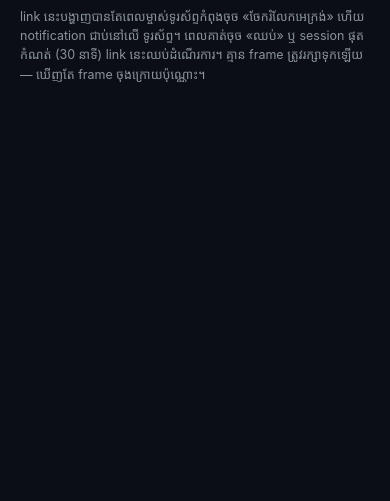
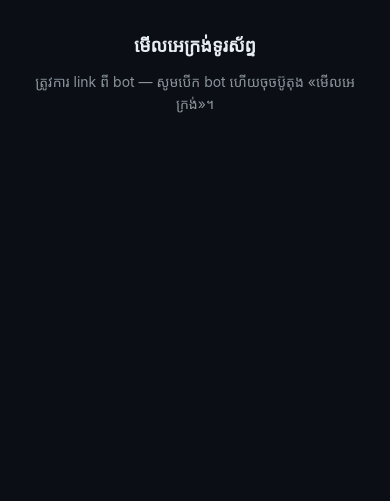
Before and after one commit to kitreaksa78-debug/pyapp-builder, a Flask app: page /s/app in a window 390 px wide. Shown: the part 343-844 px from the top of the page. Run offline with Flask 3, Linux system fonts and the light colour scheme; some libraries are stand-ins or nearby versions.

Commit message:
Let the live view open as a Telegram Mini App from the bot message.
The viewer link only worked in a browser, so the phone owner had to leave
Telegram to watch. There is now a fixed Mini App entry at /s/app that reads the
startapp code and opens the viewer, and the start message carries a matching
button once TELEGRAM_MINIAPP_NAME is set.

🤖 Generated with Codebuff
Co-Authored-By: Codebuff <noreply@codebuff.com>

```diff
--- a/render.yaml
+++ b/render.yaml
@@ -28,3 +28,5 @@ services:
         sync: false
       - key: SCREENSHARE_BASE_URL
         sync: false
+      - key: TELEGRAM_MINIAPP_NAME
+        sync: false
--- a/screenshare.py
+++ b/screenshare.py
@@ -215,8 +215,28 @@ def bot_username() -> str:
     return name
 
 
-def notify_telegram(text: str) -> bool:
-    """ផ្ញើសារទៅ bot Telegram (env `TELEGRAM_BOT_TOKEN` + `TELEGRAM_CHAT_ID` ឬ chat ចុងក្រោយ)។"""
+def miniapp_name() -> str:
+    """short name របស់ Telegram Mini App (env `TELEGRAM_MINIAPP_NAME`, ឧ. `share`)។"""
+    return (os.environ.get("TELEGRAM_MINIAPP_NAME") or "").strip().lstrip("@")
+
+
+def miniapp_link(code: str = "") -> str:
+    """Link ទៅ Mini App — `t.me/<bot>/<app>?startapp=<code>`; គ្មាន env → ខ្សែទទេ។"""
+    name = miniapp_name()
+    bot = bot_username()
+    if not name or not bot:
+        return ""
+    link = f"https://t.me/{bot}/{name}"
+    if code:
+        link += "?startapp=" + code.strip().upper()
+    return link
+
+
+def notify_telegram(text: str, button_url: str = "") -> bool:
+    """ផ្ញើសារទៅ bot Telegram (env `TELEGRAM_BOT_TOKEN` + `TELEGRAM_CHAT_ID` ឬ chat ចុងក្រោយ)។
+
+    `button_url` (បើមាន) → បន្ថែមប៊ូតុងបើក Telegram Mini App នៅក្រោមសារ។
+    """
     token = (os.environ.get("TELEGRAM_BOT_TOKEN") or "").strip()
     chat = (os.environ.get("TELEGRAM_CHAT_ID") or "").strip()
     if not token:
@@ -226,11 +246,17 @@ def notify_telegram(text: str) -> bool:
         chat = _recent_chat_id(token)
     if not chat:
         return False
-    payload = json.dumps({
+    message = {
         "chat_id": chat,
         "text": text,
         "disable_web_page_preview": False,
-    }).encode("utf-8")
+    }
+    if button_url:
+        message["reply_markup"] = {"inline_keyboard": [[{
+            "text": "▶️ មើលអេក្រង់ (Mini App)",
+            "url": button_url,
+        }]]}
+    payload = json.dumps(message).encode("utf-8")
     req = urllib.request.Request(
         f"https://api.telegram.org/bot{token}/sendMessage",
         data=payload, method="POST",
@@ -244,11 +270,15 @@ def notify_telegram(text: str) -> bool:
         return False
 
 
-def _telegram_text(title: str, viewer_url: str, minutes: int) -> str:
+def _telegram_text(title: str, viewer_url: str, minutes: int,
+                   miniapp: bool = False) -> str:
     name = title or "ទូរស័ព្ទ"
-    return (f"📱 ចែករំលែកអេក្រង់បានចាប់ផ្តើម — {name}\n"
+    text = (f"📱 ចែករំលែកអេក្រង់បានចាប់ផ្តើម — {name}\n"
             f"មើល live ក្នុង browser៖ {viewer_url}\n"
             f"link ផុតកំណត់ក្នុង {minutes} នាទី (ឬពេលម្ចាស់ទូរស័ព្ទចុចឈប់)។")
+    if miniapp:
+        text += "\nឬចុចប៊ូតុងខាងក្រោម → មើលក្នុង Telegram"
+    return text
 
 
 # ---------------------------------------------------------------- routes
@@ -262,8 +292,9 @@ def create_blueprint() -> Blueprint:
         session = new_session(title)
         viewer_url = _viewer_root() + "s/" + session["code"]
         ttl = _ttl()
+        mini = miniapp_link(session["code"])
         telegram = notify_telegram(_telegram_text(
-            title, viewer_url, max(1, ttl // 60)))
+            title, viewer_url, max(1, ttl // 60), bool(mini)), mini)
         resp = jsonify({
             "code": session["code"],
             "token": session["token"],
@@ -271,6 +302,7 @@ def create_blueprint() -> Blueprint:
             "ttl": ttl,
             "telegram": telegram,
             "bot": bot_username(),
+            "miniapp_url": mini,
         })
         resp.headers["Cache-Control"] = "no-store"
         return resp, 201
@@ -329,6 +361,16 @@ def create_blueprint() -> Blueprint:
         resp.headers["Cache-Control"] = "no-store, max-age=0"
         return resp
 
+    @bp.get("/s/app")
+    def share_miniapp():
+        """ច្រកចូល Telegram Mini App — អាន `startapp` ហើយបើក `/s/<code>`។"""
+        page = make_response(render_template(
+            "screenshare_miniapp.html", bot=bot_username()))
+        page.headers["Cache-Control"] = "no-store"
+        page.headers["Referrer-Policy"] = "no-referrer"
+        page.headers["X-Robots-Tag"] = "noindex, nofollow"
+        return page
+
     @bp.get("/s/<code>")
     def share_view(code: str):
         """ទំព័រមើល live — បើកបានតែអ្នកមាន link (code ជាសម្ងាត់)។"""
@@ -355,6 +397,7 @@ def create_blueprint() -> Blueprint:
             bot=bot_username(),
             found_chat=str(_CHAT_CACHE.get("chat") or ""),
             reason=str(_DISCOVER.get("reason") or ""),
+            miniapp=miniapp_name(),
             ttl=_ttl()))
         page.headers["Cache-Control"] = "no-store"
         return page
--- a/templates/screenshare.html
+++ b/templates/screenshare.html
@@ -5,6 +5,7 @@
   <meta name="viewport" content="width=device-width, initial-scale=1">
   <meta name="robots" content="noindex, nofollow">
   <title>មើលអេក្រង់ទូរស័ព្ទ</title>
+  <script src="https://telegram.org/js/telegram-web-app.js"></script>
   <style>
     :root { color-scheme: dark; }
     * { box-sizing: border-box; }
@@ -56,6 +57,15 @@
 
   <script>
   (function () {
+    var tg = (window.Telegram && window.Telegram.WebApp) || null;
+    if (tg) {
+      try {
+        tg.ready();
+        tg.expand();
+        if (tg.disableVerticalSwipes) tg.disableVerticalSwipes();
+        if (tg.setHeaderColor) tg.setHeaderColor('#0b0e14');
+      } catch (e) { /* មិននៅក្នង Telegram — បន្តធម្មតា */ }
+    }
     var code = {{ code | tojson }};
     var img = document.getElementById('frame');
     var wait = document.getElementById('wait');
--- /dev/null
+++ b/templates/screenshare_miniapp.html
@@ -0,0 +1,82 @@
+<!doctype html>
+<html lang="km">
+<head>
+  <meta charset="utf-8">
+  <meta name="viewport" content="width=device-width, initial-scale=1, viewport-fit=cover">
+  <meta name="robots" content="noindex, nofollow">
+  <title>មើលអេក្រង់ទូរស័ព្ទ — Telegram</title>
+  <script src="https://telegram.org/js/telegram-web-app.js"></script>
+  <style>
+    :root { color-scheme: dark; }
+    * { box-sizing: border-box; }
+    body { margin: 0; min-height: 100vh; background: #0b0e14; color: #e6edf3;
+      font: 15px/1.6 -apple-system, "Segoe UI", Roboto, "Khmer OS", sans-serif;
+      display: flex; align-items: center; justify-content: center;
+      padding: calc(24px + env(safe-area-inset-top)) 20px calc(24px + env(safe-area-inset-bottom)); }
+    main { max-width: 420px; text-align: center; }
+    h1 { font-size: 18px; margin: 0 0 10px; }
+    p { color: #8b949e; font-size: 14px; margin: 0 0 10px; }
+    a { color: #7ee787; }
+    .spin { width: 26px; height: 26px; margin: 0 auto 14px; border-radius: 50%;
+      border: 3px solid #21262d; border-top-color: #7ee787; animation: r 0.9s linear infinite; }
+    @keyframes r { to { transform: rotate(360deg); } }
+  </style>
+</head>
+<body>
+<main>
+  <div class="spin" id="spin"></div>
+  <h1>មើលអេក្រង់ទូរស័ព្ទ</h1>
+  <p id="msg">កំពុងបើក link…</p>
+  <p id="hint" hidden>
+    បើក <a id="botlink" href="#" rel="noopener">bot</a> → ចាប់ផ្តើមចែកអេក្រង់ក្នុង app →
+    សារមកដល់ទីនេះ ហើយចុចប៊ូតុង «មើលអេក្រង់»។
+  </p>
+</main>
+<script>
+(function () {
+  var bot = {{ bot | tojson }};
+  var tg = (window.Telegram && window.Telegram.WebApp) || null;
+  var msg = document.getElementById('msg');
+  var hint = document.getElementById('hint');
+  var spin = document.getElementById('spin');
+
+  if (tg) {
+    try {
+      tg.ready();
+      tg.expand();
+      if (tg.disableVerticalSwipes) tg.disableVerticalSwipes();
+      if (tg.setHeaderColor) tg.setHeaderColor('#0b0e14');
+    } catch (e) { /* client ចាស់ — មិនខ្វល់ */ }
+  }
+
+  function param(name) {
+    var m = new RegExp('[?&]' + name + '=([^&#]+)').exec(location.search + '&' + location.hash);
+    return m ? decodeURIComponent(m[1]) : '';
+  }
+
+  function startParam() {
+    var p = '';
+    if (tg && tg.initDataUnsafe && tg.initDataUnsafe.start_param) {
+      p = String(tg.initDataUnsafe.start_param);
+    }
+    if (!p) p = param('startapp') || param('tgWebAppStartParam') || param('code');
+    return String(p || '').replace(/[^A-Za-z0-9]/g, '').toUpperCase();
+  }
+
+  var code = startParam();
+  if (code.length >= 8) {
+    location.replace('/s/' + encodeURIComponent(code));
+    return;
+  }
+
+  spin.hidden = true;
+  msg.textContent = 'ត្រូវការ link ពី bot — សូមបើក bot ហើយចុចប៊ូតុង «មើលអេក្រង់»។';
+  if (bot) {
+    hint.hidden = false;
+    document.getElementById('botlink').href = 'https://t.me/' + bot;
+    document.getElementById('botlink').textContent = '@' + bot;
+  }
+})();
+</script>
+</body>
+</html>
```
Also changed, not shown: templates/screenshare_setup.html (+14 -0 lines), tests/test_screenshare.py (+42 -0 lines).
